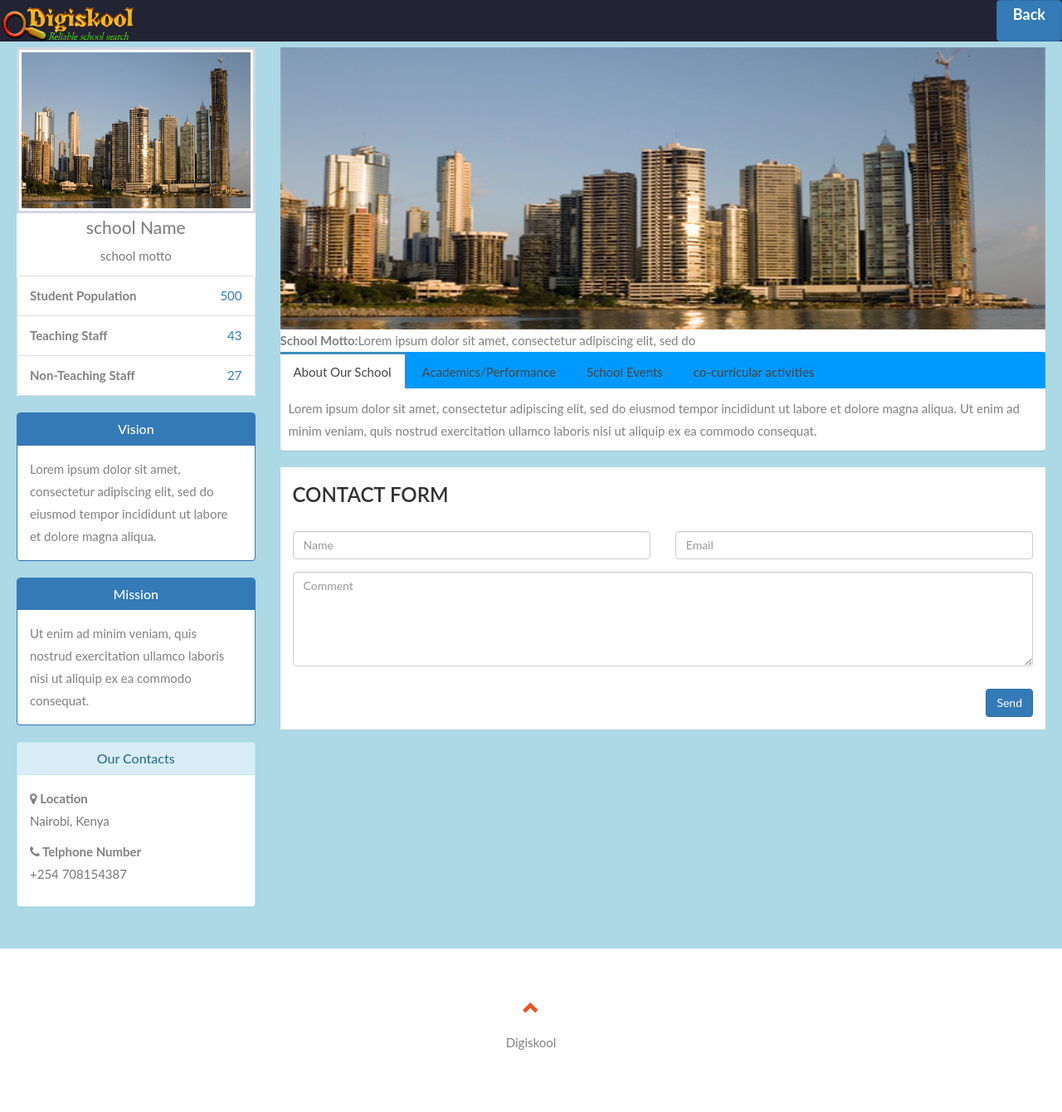
After one commit to peterirungu/digiskool, a PHP site: page /gen_profile.php in a window 1280 px wide. The commit adds this page. Shown: the whole page at 83% size. Run offline with PHP 8.4, Linux system fonts and the light colour scheme.

Commit message:
new profile

```diff
--- /dev/null
+++ b/assets/css/gen_profile.css
@@ -0,0 +1,481 @@
+.container-profile {
+  padding: 30px 20px;
+  background-color: #ADD8E6;
+}
+/*
+ * Page: Profile
+ * -------------
+ */
+.profile-user-img {
+  margin: 0 auto;
+  width: 300px;
+  height: 200px;
+  padding: 3px;
+  border: 3px solid #d2d6de;
+}
+.profile-username {
+  font-size: 21px;
+  margin-top: 5px;
+}
+.post {
+  border-bottom: 1px solid #d2d6de;
+  margin-bottom: 15px;
+  padding-bottom: 15px;
+  color: #666;
+}
+.post:last-of-type {
+  border-bottom: 0;
+  margin-bottom: 0;
+  padding-bottom: 0;
+}
+.post .user-block {
+  margin-bottom: 15px;
+}
+/* NAV TABS */
+.nav-tabs-custom {
+  margin-bottom: 20px;
+  background: #0099FF;
+  box-shadow: 0 1px 1px rgba(0, 0, 0, 0.1);
+  border-radius: 3px;
+}
+.nav-tabs-custom > .nav-tabs {
+  margin: 0;
+  border-bottom-color: #f4f4f4;
+  border-top-right-radius: 3px;
+  border-top-left-radius: 3px;
+}
+.nav-tabs-custom > .nav-tabs > li {
+  border-top: 3px solid transparent;
+  margin-bottom: -2px;
+  margin-right: 5px;
+}
+.nav-tabs-custom > .nav-tabs > li > a {
+  color: #444;
+  border-radius: 0;
+}
+.nav-tabs-custom > .nav-tabs > li > a.text-muted {
+  color: #999;
+}
+.nav-tabs-custom > .nav-tabs > li > a,
+.nav-tabs-custom > .nav-tabs > li > a:hover {
+  background: transparent;
+  margin: 0;
+}
+.nav-tabs-custom > .nav-tabs > li > a:hover {
+  color: #999;
+}
+.nav-tabs-custom > .nav-tabs > li:not(.active) > a:hover,
+.nav-tabs-custom > .nav-tabs > li:not(.active) > a:focus,
+.nav-tabs-custom > .nav-tabs > li:not(.active) > a:active {
+  border-color: transparent;
+}
+.nav-tabs-custom > .nav-tabs > li.active {
+  border-top-color: #3c8dbc;
+}
+.nav-tabs-custom > .nav-tabs > li.active > a,
+.nav-tabs-custom > .nav-tabs > li.active:hover > a {
+  background-color: #fff;
+  color: #444;
+}
+.nav-tabs-custom > .nav-tabs > li.active > a {
+  border-top-color: transparent;
+  border-left-color: #f4f4f4;
+  border-right-color: #f4f4f4;
+}
+.nav-tabs-custom > .nav-tabs > li:first-of-type {
+  margin-left: 0;
+}
+.nav-tabs-custom > .nav-tabs > li:first-of-type.active > a {
+  border-left-color: transparent;
+}
+.nav-tabs-custom > .nav-tabs.pull-right {
+  float: none !important;
+}
+.nav-tabs-custom > .nav-tabs.pull-right > li {
+  float: right;
+}
+.nav-tabs-custom > .nav-tabs.pull-right > li:first-of-type {
+  margin-right: 0;
+}
+.nav-tabs-custom > .nav-tabs.pull-right > li:first-of-type > a {
+  border-left-width: 1px;
+}
+.nav-tabs-custom > .nav-tabs.pull-right > li:first-of-type.active > a {
+  border-left-color: #f4f4f4;
+  border-right-color: transparent;
+}
+.nav-tabs-custom > .nav-tabs > li.header {
+  line-height: 35px;
+  padding: 0 10px;
+  font-size: 20px;
+  color: #444;
+}
+.nav-tabs-custom > .nav-tabs > li.header > .fa,
+.nav-tabs-custom > .nav-tabs > li.header > .glyphicon,
+.nav-tabs-custom > .nav-tabs > li.header > .ion {
+  margin-right: 5px;
+}
+.nav-tabs-custom > .tab-content {
+  background: #fff;
+  padding: 10px;
+  border-bottom-right-radius: 3px;
+  border-bottom-left-radius: 3px;
+}
+.nav-tabs-custom .dropdown.open > a:active,
+.nav-tabs-custom .dropdown.open > a:focus {
+  background: transparent;
+  color: #999;
+}
+.nav-tabs-custom.tab-primary > .nav-tabs > li.active {
+  border-top-color: #3c8dbc;
+}
+.nav-tabs-custom.tab-info > .nav-tabs > li.active {
+  border-top-color: #00c0ef;
+}
+.nav-tabs-custom.tab-danger > .nav-tabs > li.active {
+  border-top-color: #dd4b39;
+}
+.nav-tabs-custom.tab-warning > .nav-tabs > li.active {
+  border-top-color: #f39c12;
+}
+.nav-tabs-custom.tab-success > .nav-tabs > li.active {
+  border-top-color: #00a65a;
+}
+.nav-tabs-custom.tab-default > .nav-tabs > li.active {
+  border-top-color: #d2d6de;
+/*
+ * Component: Box
+ * --------------
+ */
+.box {
+  position: relative;
+  border-radius: 3px;
+  background: #ffffff;
+  border-top: 3px solid #d2d6de;
+  margin-bottom: 20px;
+  width: 100%;
+  box-shadow: 0 1px 1px rgba(0, 0, 0, 0.1);
+}
+.box.box-primary {
+  border-top-color: #3c8dbc;
+}
+.box.box-info {
+  border-top-color: #00c0ef;
+}
+.box.box-danger {
+  border-top-color: #dd4b39;
+}
+.box.box-warning {
+  border-top-color: #f39c12;
+}
+.box.box-success {
+  border-top-color: #00a65a;
+}
+.box.box-default {
+  border-top-color: #d2d6de;
+}
+.box.collapsed-box .box-body,
+.box.collapsed-box .box-footer {
+  display: none;
+}
+.box .nav-stacked > li {
+  border-bottom: 1px solid #f4f4f4;
+  margin: 0;
+}
+.box .nav-stacked > li:last-of-type {
+  border-bottom: none;
+}
+.box.height-control .box-body {
+  max-height: 300px;
+  overflow: auto;
+}
+.box .border-right {
+  border-right: 1px solid #f4f4f4;
+}
+.box .border-left {
+  border-left: 1px solid #f4f4f4;
+}
+.box.box-solid {
+  border-top: 0;
+}
+.box.box-solid > .box-header .btn.btn-default {
+  background: transparent;
+}
+.box.box-solid > .box-header .btn:hover,
+.box.box-solid > .box-header a:hover {
+  background: rgba(0, 0, 0, 0.1);
+}
+.box.box-solid.box-default {
+  border: 1px solid #d2d6de;
+}
+.box.box-solid.box-default > .box-header {
+  color: #444444;
+  background: #d2d6de;
+  background-color: #d2d6de;
+}
+.box.box-solid.box-default > .box-header a,
+.box.box-solid.box-default > .box-header .btn {
+  color: #444444;
+}
+.box.box-solid.box-primary {
+  border: 1px solid #3c8dbc;
+}
+.box.box-solid.box-primary > .box-header {
+  color: #ffffff;
+  background: #3c8dbc;
+  background-color: #3c8dbc;
+}
+.box.box-solid.box-primary > .box-header a,
+.box.box-solid.box-primary > .box-header .btn {
+  color: #ffffff;
+}
+.box.box-solid.box-info {
+  border: 1px solid #00c0ef;
+}
+.box.box-solid.box-info > .box-header {
+  color: #ffffff;
+  background: #00c0ef;
+  background-color: #00c0ef;
+}
+.box.box-solid.box-info > .box-header a,
+.box.box-solid.box-info > .box-header .btn {
+  color: #ffffff;
+}
+.box.box-solid.box-danger {
+  border: 1px solid #dd4b39;
+}
+.box.box-solid.box-danger > .box-header {
+  color: #ffffff;
+  background: #dd4b39;
+  background-color: #dd4b39;
+}
+.box.box-solid.box-danger > .box-header a,
+.box.box-solid.box-danger > .box-header .btn {
+  color: #ffffff;
+}
+.box.box-solid.box-warning {
+  border: 1px solid #f39c12;
+}
+.box.box-solid.box-warning > .box-header {
+  color: #ffffff;
+  background: #f39c12;
+  background-color: #f39c12;
+}
+.box.box-solid.box-warning > .box-header a,
+.box.box-solid.box-warning > .box-header .btn {
+  color: #ffffff;
+}
+.box.box-solid.box-success {
+  border: 1px solid #00a65a;
+}
+.box.box-solid.box-success > .box-header {
+  color: #ffffff;
+  background: #00a65a;
+  background-color: #00a65a;
+}
+.box.box-solid.box-success > .box-header a,
+.box.box-solid.box-success > .box-header .btn {
+  color: #ffffff;
+}
+.box.box-solid > .box-header > .box-tools .btn {
+  border: 0;
+  box-shadow: none;
+}
+.box.box-solid[class*='bg'] > .box-header {
+  color: #fff;
+}
+.box .box-group > .box {
+  margin-bottom: 5px;
+}
+.box .knob-label {
+  text-align: center;
+  color: #333;
+  font-weight: 100;
+  font-size: 12px;
+  margin-bottom: 0.3em;
+}
+.box > .overlay,
+.overlay-wrapper > .overlay,
+.box > .loading-img,
+.overlay-wrapper > .loading-img {
+  position: absolute;
+  top: 0;
+  left: 0;
+  width: 100%;
+  height: 100%;
+}
+.box .overlay,
+.overlay-wrapper .overlay {
+  z-index: 50;
+  background: rgba(255, 255, 255, 0.7);
+  border-radius: 3px;
+}
+.box .overlay > .fa,
+.overlay-wrapper .overlay > .fa {
+  position: absolute;
+  top: 50%;
+  left: 50%;
+  margin-left: -15px;
+  margin-top: -15px;
+  color: #000;
+  font-size: 30px;
+}
+.box .overlay.dark,
+.overlay-wrapper .overlay.dark {
+  background: rgba(0, 0, 0, 0.5);
+}
+.box-header:before,
+.box-body:before,
+.box-footer:before,
+.box-header:after,
+.box-body:after,
+.box-footer:after {
+  content: " ";
+  display: table;
+}
+.box-header:after,
+.box-body:after,
+.box-footer:after {
+  clear: both;
+}
+.box-header {
+  color: #444;
+  display: block;
+  padding: 10px;
+  position: relative;
+}
+.box-header.with-border {
+  border-bottom: 1px solid #f4f4f4;
+}
+.collapsed-box .box-header.with-border {
+  border-bottom: none;
+}
+.box-header > .fa,
+.box-header > .glyphicon,
+.box-header > .ion,
+.box-header .box-title {
+  display: inline-block;
+  font-size: 18px;
+  margin: 0;
+  line-height: 1;
+}
+.box-header > .fa,
+.box-header > .glyphicon,
+.box-header > .ion {
+  margin-right: 5px;
+}
+.box-header > .box-tools {
+  position: absolute;
+  right: 10px;
+  top: 5px;
+}
+.box-header > .box-tools [data-toggle="tooltip"] {
+  position: relative;
+}
+.box-header > .box-tools.pull-right .dropdown-menu {
+  right: 0;
+  left: auto;
+}
+.btn-box-tool {
+  padding: 5px;
+  font-size: 12px;
+  background: transparent;
+  color: #97a0b3;
+}
+.open .btn-box-tool,
+.btn-box-tool:hover {
+  color: #606c84;
+}
+.btn-box-tool.btn:active {
+  box-shadow: none;
+}
+.box-body {
+  border-top-left-radius: 0;
+  border-top-right-radius: 0;
+  border-bottom-right-radius: 3px;
+  border-bottom-left-radius: 3px;
+  padding: 10px;
+}
+.no-header .box-body {
+  border-top-right-radius: 3px;
+  border-top-left-radius: 3px;
+}
+.box-body > .table {
+  margin-bottom: 0;
+}
+.box-body .fc {
+  margin-top: 5px;
+}
+.box-body .full-width-chart {
+  margin: -19px;
+}
+.box-body.no-padding .full-width-chart {
+  margin: -9px;
+}
+.box-body .box-pane {
+  border-top-left-radius: 0;
+  border-top-right-radius: 0;
+  border-bottom-right-radius: 0;
+  border-bottom-left-radius: 3px;
+}
+.box-body .box-pane-right {
+  border-top-left-radius: 0;
+  border-top-right-radius: 0;
+  border-bottom-right-radius: 3px;
+  border-bottom-left-radius: 0;
+}
+.box-footer {
+  border-top-left-radius: 0;
+  border-top-right-radius: 0;
+  border-bottom-right-radius: 3px;
+  border-bottom-left-radius: 3px;
+  border-top: 1px solid #f4f4f4;
+  padding: 10px;
+  background-color: #ffffff;
+}
+.chart-legend {
+  margin: 10px 0;
+}
+@media (max-width: 991px) {
+  .chart-legend > li {
+    float: left;
+    margin-right: 10px;
+  }
+}
+.box-comments {
+  background: #f7f7f7;
+}
+.box-comments .box-comment {
+  padding: 8px 0;
+  border-bottom: 1px solid #eee;
+}
+.box-comments .box-comment:before,
+.box-comments .box-comment:after {
+  content: " ";
+  display: table;
+}
+.box-comments .box-comment:after {
+  clear: both;
+}
+.box-comments .box-comment:last-of-type {
+  border-bottom: 0;
+}
+.box-comments .box-comment:first-of-type {
+  padding-top: 0;
+}
+.box-comments .box-comment img {
+  float: left;
+}
+.box-comments .comment-text {
+  margin-left: 40px;
+  color: #555;
+}
+.box-comments .username {
+  color: #444;
+  display: block;
+  font-weight: 600;
+}
+.box-comments .text-muted {
+  font-weight: 400;
+  font-size: 12px;
+}
--- a/category-section.php
+++ b/category-section.php
@@ -13,7 +13,7 @@
           while ($row = mysql_fetch_array($query)) {
           $id = $row['category_id'];
         ?>
-      <a  href="#<?php echo $id; ?>">
+      <a  href="gen_profile.php">
       <div class="col-sm-3">
         <div class="panel panel-success">
           <div class="panel-heading">
--- /dev/null
+++ b/gen_profile.php
@@ -0,0 +1,137 @@
+<?php include 'header-section.php' ?>
+<div class="row navbar-fixed-top" style="background-color:#222333">
+    	<div class="col-lg-3">
+    		<a class="navbar-brand" href="index.php"><img class="" style="width:230px; height:81px; " src="./images/logo3.png" alt="Digiskool"></a>
+    	</div>
+    	<div class="col-lg-8 text-center"></div>
+    	<div class="col-lg-1">
+    		<a href="index.php" class="btn btn-primary btn-block navbar-brand"><b>Back</b></a>
+    	</div>
+    </div>
+<section class="container-profile">
+
+    <br>
+	<div class="row">
+        <div class="col-md-3" >
+            <!-- Profile Image -->
+	        <div class="box box-primary" style="background-color: #fff;">
+	            <div class="box-body box-profile">
+	              <img class="profile-user-img img-responsive " src="./images/judy.jpg" alt="User profile picture">
+	              <h3 class="profile-username text-center">school Name</h3>
+	              <p class="text-muted text-center">school motto</p>
+		            <ul class="list-group list-group-unbordered">
+		                <li class="list-group-item">
+		                  <b>Student Population</b> <a class="pull-right">500</a>
+		                </li>
+		                <li class="list-group-item">
+		                  <b>Teaching Staff</b> <a class="pull-right">43</a>
+		                </li>
+		                <li class="list-group-item">
+		                  <b>Non-Teaching Staff</b> <a class="pull-right">27</a>
+		                </li>
+		            </ul>
+	              <!-- <a href="#" class="btn btn-primary btn-block"><b>Follow</b></a> -->
+	            </div>
+	            <!-- /.profile box-body -->
+	        </div>
+             <!-- /.box -->
+          <!-- About Me Box -->
+            <div class="box box-primary" >
+               <div class="panel panel-primary">
+                    <div class="panel-heading">
+                      <h3 class="panel-title text-center">Vision</h3>
+                    </div>
+                    <div class="panel-body">
+                        Lorem ipsum dolor sit amet, consectetur adipiscing elit, sed do eiusmod tempor incididunt ut labore et dolore magna aliqua.
+                    </div>
+                </div>
+                <div class="panel panel-primary">
+                    <div class="panel-heading">
+                      <h3 class="panel-title text-center">Mission</h3>
+                    </div>
+                    <div class="panel-body">
+                        Ut enim ad minim veniam, quis nostrud exercitation ullamco laboris nisi ut aliquip ex ea commodo consequat.
+                    </div>
+                </div>
+                <div class="panel panel-info">
+                    <div class="panel-heading">
+                      <h3 class="panel-title text-center">Our Contacts</h3>
+                    </div>
+                    <div class="panel-body">
+                        <strong><i class="fa fa-map-marker margin-r-5"></i> Location</strong>
+		              <p class="text-muted">Nairobi, Kenya</p>
+		              <strong><i class="fa fa-phone margin-r-5"></i> Telphone Number</strong>
+		              <p class="text-muted">+254 708154387</p>
+                    </div>
+                </div>
+            </div>
+            <!-- /.box -->
+        </div>
+        <!-- /.col -->
+        <!-- ================================================================================
+                PROFILE CONTENT ON THE RIGHT HAND SIDE
+           ================================================================================ -->
+        <div class="col-md-9">
+            <div class="" >
+	          <img src="./images/judy.jpg" class="image-responsive" width="100%" height="340px" alt="Responsive image">
+	        </div>
+	        <div style="background-color:#fff;">
+	        	<strong>School Motto:</strong>Lorem ipsum dolor sit amet, consectetur adipiscing elit, sed do
+	        </div>
+	        <div class="nav-tabs-custom">
+	            <ul class="nav nav-tabs">
+	              <li class="active"><a href="#about" data-toggle="tab">About Our School</a></li>
+	              <li><a href="#Performance" data-toggle="tab">Academics/Performance</a></li>
+	              <li><a href="#events" data-toggle="tab">School Events</a></li>
+	              <li><a href="#co-curriculam" data-toggle="tab">co-curricular activities</a></li>
+	            </ul>
+	            <div class="tab-content">
+		            <div class="active tab-pane" id="about">
+		                Lorem ipsum dolor sit amet, consectetur adipiscing elit, sed do eiusmod tempor incididunt ut labore et dolore magna aliqua. Ut enim ad minim veniam, quis nostrud exercitation ullamco laboris nisi ut aliquip ex ea commodo consequat.
+		            </div>
+		            <!-- /.tab-pane -->
+			        <div class="tab-pane" id="Performance">
+		                <!-- The Performance -->
+		                Lorem ipsum dolor sit amet, consectetur adipiscing elit, sed do eiusmod tempor incididunt ut labore et dolore magna aliqua. Ut enim ad minim veniam, quis nostrud exercitation ullamco laboris nisi ut aliquip ex ea commodo consequat.Lorem ipsum dolor sit amet, consectetur adipiscing elit, sed do eiusmod tempor incididunt ut labore et dolore magna aliqua. Ut enim ad minim veniam, quis nostrud exercitation ullamco laboris nisi ut aliquip ex ea commodo consequat.
+				    </div>
+				   <!--  /. events tab -->
+				    <div class="tab-pane" id="events">
+		                <!-- The Performance -->
+		                events
+
+		                Lorem ipsum dolor sit amet, consectetur adipiscing elit, sed do eiusmod tempor incididunt ut labore et dolore magna aliqua. Ut enim ad minim veniam, quis nostrud exercitation ullamco laboris nisi ut aliquip ex ea commodo consequat.Lorem ipsum dolor sit amet, consectetur adipiscing elit, sed do eiusmod tempor incididunt ut labore et dolore magna aliqua. Ut enim ad minim veniam, quis nostrud exercitation ullamco laboris nisi ut aliquip ex ea commodo consequat.
+				    </div>
+		            <!-- /.tab-pane -->
+		            <div class="tab-pane" id="co-curriculam">
+		                Lorem ipsum dolor sit amet, consectetur adipiscing elit, sed do eiusmod tempor incididunt ut labore et dolore magna aliqua. Ut enim ad minim veniam, quis nostrud exercitation ullamco laboris nisi ut aliquip ex ea commodo consequat.Lorem ipsum dolor sit amet, consectetur adipiscing elit, sed do eiusmod tempor incididunt ut labore et dolore magna aliqua. Ut enim ad minim veniam, quis nostrud exercitation ullamco laboris nisi ut aliquip ex ea commodo consequat.Lorem ipsum dolor sit amet, consectetur adipiscing elit, sed do eiusmod tempor incididunt ut labore et dolore magna aliqua. Ut enim ad minim veniam, quis nostrud exercitation ullamco laboris nisi ut aliquip ex ea commodo consequat.Lorem ipsum dolor sit amet, consectetur adipiscing elit, sed do eiusmod tempor incididunt ut labore et dolore magna aliqua. Ut enim ad minim veniam, quis nostrud exercitation ullamco laboris nisi ut aliquip ex ea commodo consequat.
+		            </div>
+		            <!-- /.tab-pane -->
+	            </div>
+	            <!-- /.tab-content -->
+	        </div>
+            <!-- /.nav-tabs-custom -->
+			<div class="col-sm-12 slideanim slide" style="background-color:#fff;">
+			    <h2>Contact form</h2>
+				    <div class="row">
+				        <div class="col-sm-6 form-group">
+				        <input class="form-control" id="name" name="name" placeholder="Name" type="text" required>
+				        </div>
+				        <div class="col-sm-6 form-group">
+				        <input class="form-control" id="email" name="email" placeholder="Email" type="email" required>
+				        </div>
+				    </div>
+				      <textarea class="form-control" id="comments" name="comments" placeholder="Comment" rows="5"></textarea><br>
+				    <div class="row">
+				        <div class="col-sm-12 form-group">
+				           <button class="btn btn-primary pull-right" type="submit">Send</button>
+				        </div>
+				    </div>
+			</div>
+
+        </div>
+        <!-- /.col -->
+        </div>
+    </div>
+    <!-- /.row -->
+</section>
+<?php include 'footer-section.php' ?>
--- a/header-section.php
+++ b/header-section.php
@@ -6,6 +6,7 @@
   <meta name="viewport" content="width=device-width, initial-scale=1">
   <link href="assets/css/bootstrap.min.css" rel="stylesheet">
   <link href="assets/css/digiskool.css" rel="stylesheet">
+  <link href="assets/css/gen_profile.css" rel="stylesheet">
   <link href="assets/font-awesome/css/font-awesome.min.css" rel="stylesheet" type="text/css">
   <link rel="stylesheet" href="https://code.ionicframework.com/ionicons/2.0.1/css/ionicons.min.css">
 </head>
--- a/index.php
+++ b/index.php
@@ -4,6 +4,4 @@
 <?php include 'category-section.php' ?>
 <?php include 'about-login-section.php' ?>
 <?php include 'contact-section.php' ?>
-<?php include 'filter-page.php' ?>
-<?php include 'profile-page.php' ?>
 <?php include 'footer-section.php' ?>
```
